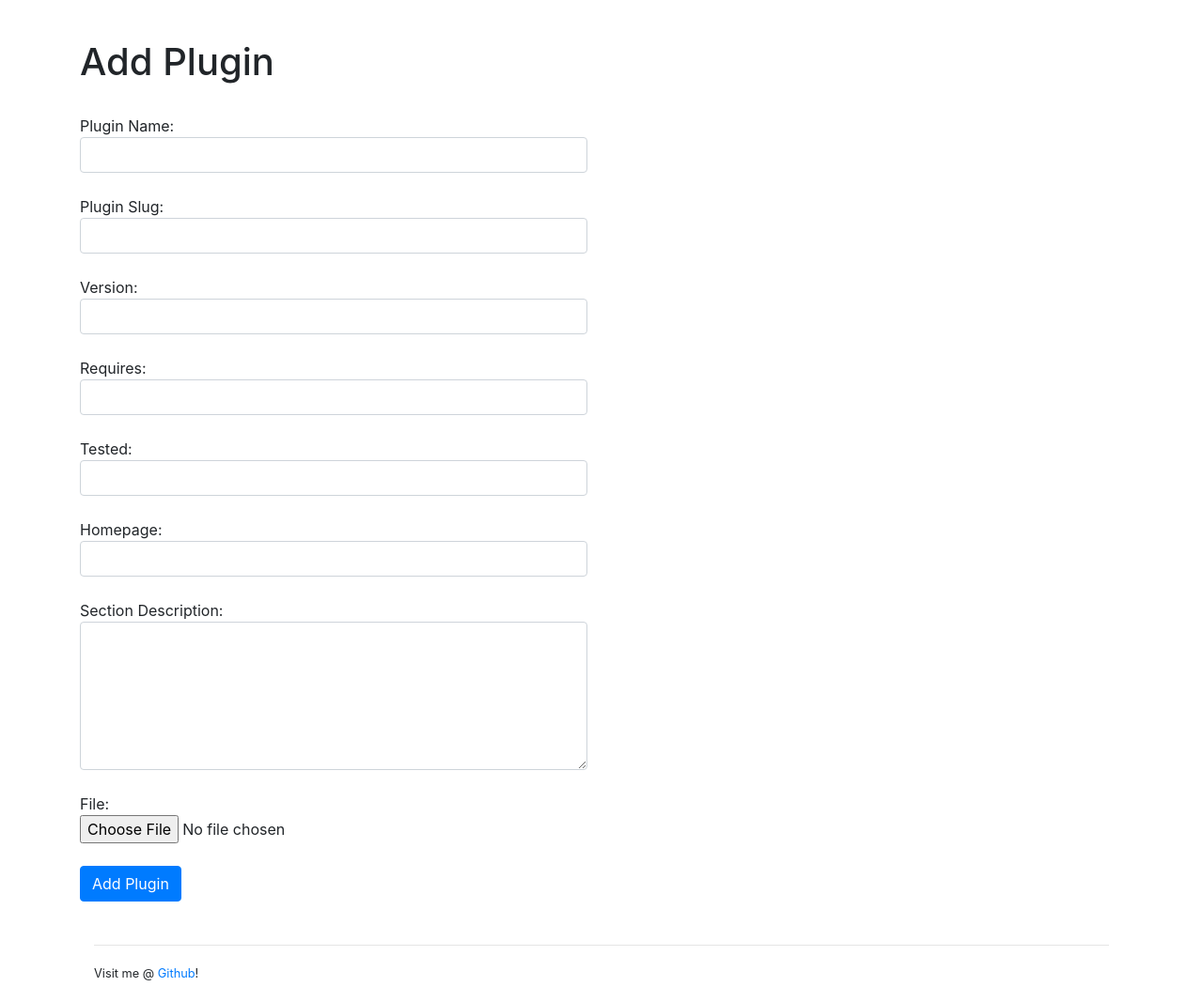
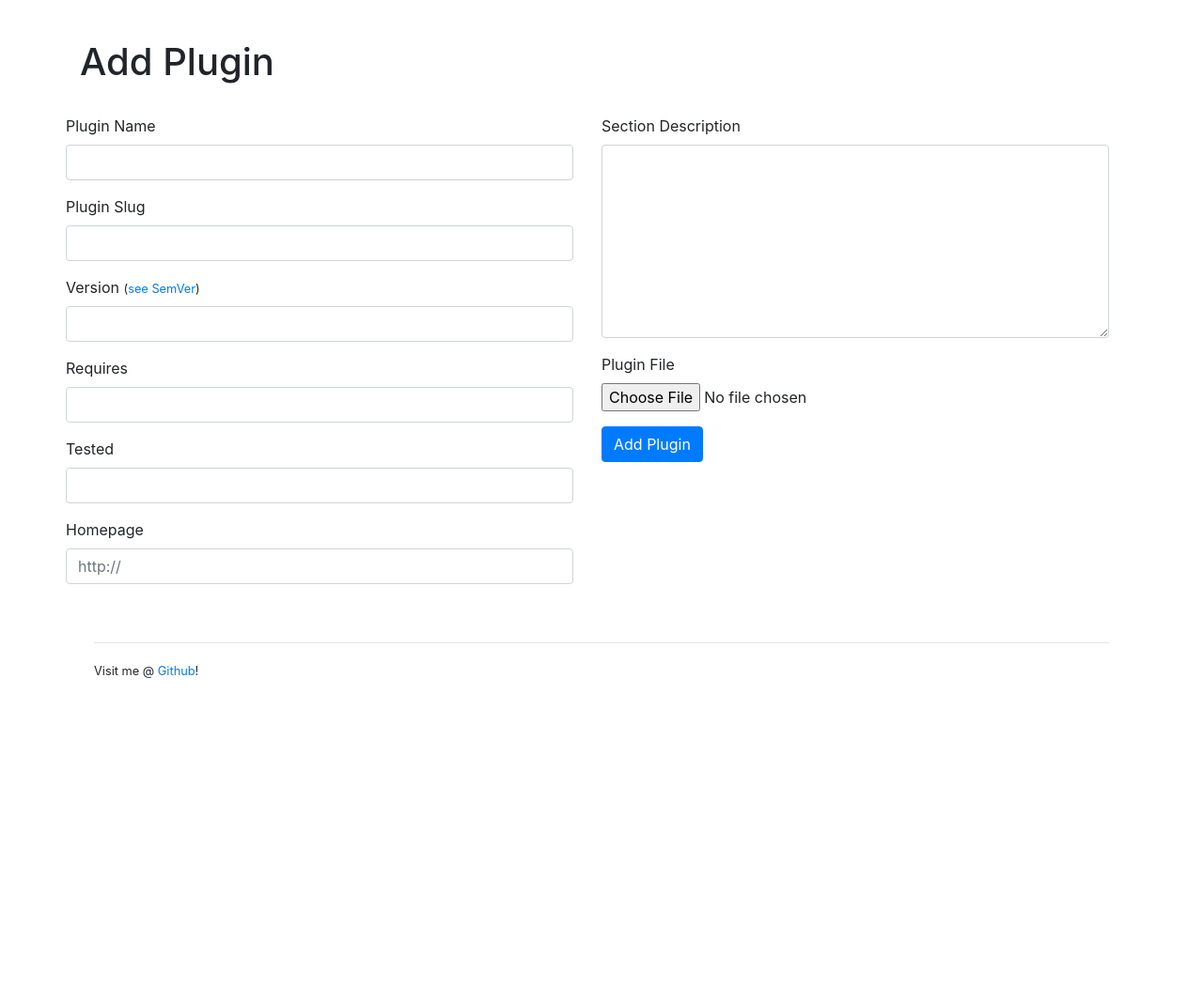
Before and after one commit to KaiserWerk/WPCustomRepository, a PHP site: template resources/views/plugin/add.tpl.php in a window 1280 px wide. Shown: the part 56-1123 px from the top of the page at 94% size. After the commit the page ends 778 px from the top, so only its background shows below. Run offline with PHP 8.4, Linux system fonts and the light colour scheme; the template is opened without the code that fills it, so the values that code supplies are empty; some libraries are stand-ins or nearby versions.

Commit message:
reworked the entire form, added ckeditor to section_description textarea

```diff
--- a/resources/views/plugin/add.tpl.php
+++ b/resources/views/plugin/add.tpl.php
@@ -4,31 +4,50 @@
             <h1 class="mt-5">Add Plugin</h1>
             <br>
             <div class="row">
-                <div class="col-md-6">
-                    <form method="post" enctype="multipart/form-data">
-                        <?php AuthHelper::generateCSRFInput(); ?>
-                        Plugin Name:
-                        <input type="text" name="_plugin_add[plugin_name]" class="form-control" required><br>
-                        Plugin Slug:
-                        <input type="text" name="_plugin_add[slug]" class="form-control" required><br>
-                        Version:
-                        <input type="text" name="_plugin_add[version]" class="form-control" required><br>
-                        Requires:
-                        <input type="text" name="_plugin_add[requires]" class="form-control"><br>
-                        Tested:
-                        <input type="text" name="_plugin_add[tested]" class="form-control"><br>
-                        Homepage:
-                        <input type="text" name="_plugin_add[homepage]" class="form-control"><br>
-                        Section Description:
-                        <textarea name="_plugin_add[section_description]" class="form-control" rows="6" required></textarea><br>
-                        File:
-                        <input type="file" name="_plugin_add_plugin_file" class="form-control-file" required><br>
-                        <input type="submit" value="Add Plugin" class="btn btn-primary">
-                    </form>
-                </div>
-                <div class="col-md-6">
-
-                </div>
+                <form method="post" class="row" enctype="multipart/form-data" style="width: 100%;">
+                    <?php AuthHelper::generateCSRFInput(); ?>
+                    <div class="col-md-6 col-sm-12">
+                        <div class="form-group">
+                            <label for="plugin_name">Plugin Name</label>
+                            <input type="text" name="_plugin_add[plugin_name]" id="plugin_name" class="form-control" required>
+                        </div>
+                        <div class="form-group">
+                            <label for="slug">Plugin Slug</label>
+                            <input type="text" name="_plugin_add[slug]" id="slug" class="form-control" required>
+                        </div>
+                        <div class="form-group">
+                            <label for="version">Version <small>(<a href="https://semver.org/" target="_blank">see SemVer</a>)</small></label>
+                            <input type="text" name="_plugin_add[version]" id="version" class="form-control" required>
+                        </div>
+                        <div class="form-group">
+                            <label for="requires">Requires</label>
+                            <input type="text" name="_plugin_add[requires]" id="requires" class="form-control">
+                        </div>
+                        <div class="form-group">
+                            <label for="tested">Tested</label>
+                            <input type="text" name="_plugin_add[tested]" id="tested" class="form-control" value="<?php Helper::getCurrentWPVersion(); ?>">
+                        </div>
+                        <div class="form-group">
+                            <label for="homepage">Homepage</label>
+                            <input type="text" name="_plugin_add[homepage]" id="homepage" class="form-control" placeholder="http://">
+                        </div>
+                    </div>
+                    <div class="col-md-6 col-sm-12">
+                        <div class="form-group">
+                            <label for="section_description">Section Description</label>
+                            <script src="/assets/ckeditor/ckeditor.js"></script>
+                            <textarea name="_plugin_add[section_description]" id="section_description" class="form-control" rows="8" required></textarea>
+                            <script>
+                                CKEDITOR.replace( 'section_description' );
+                            </script>
+                        </div>
+                        <div class="form-group">
+                            <label for="plugin_file">Plugin File</label>
+                            <input type="file" name="_plugin_add_plugin_file" id="plugin_file" class="form-control-file" required>
+                        </div>
+                        <button type="submit" class="btn btn-primary">Add Plugin</button>
+                    </div>
+                </form>
             </div>
         </div>
     </div>
```
